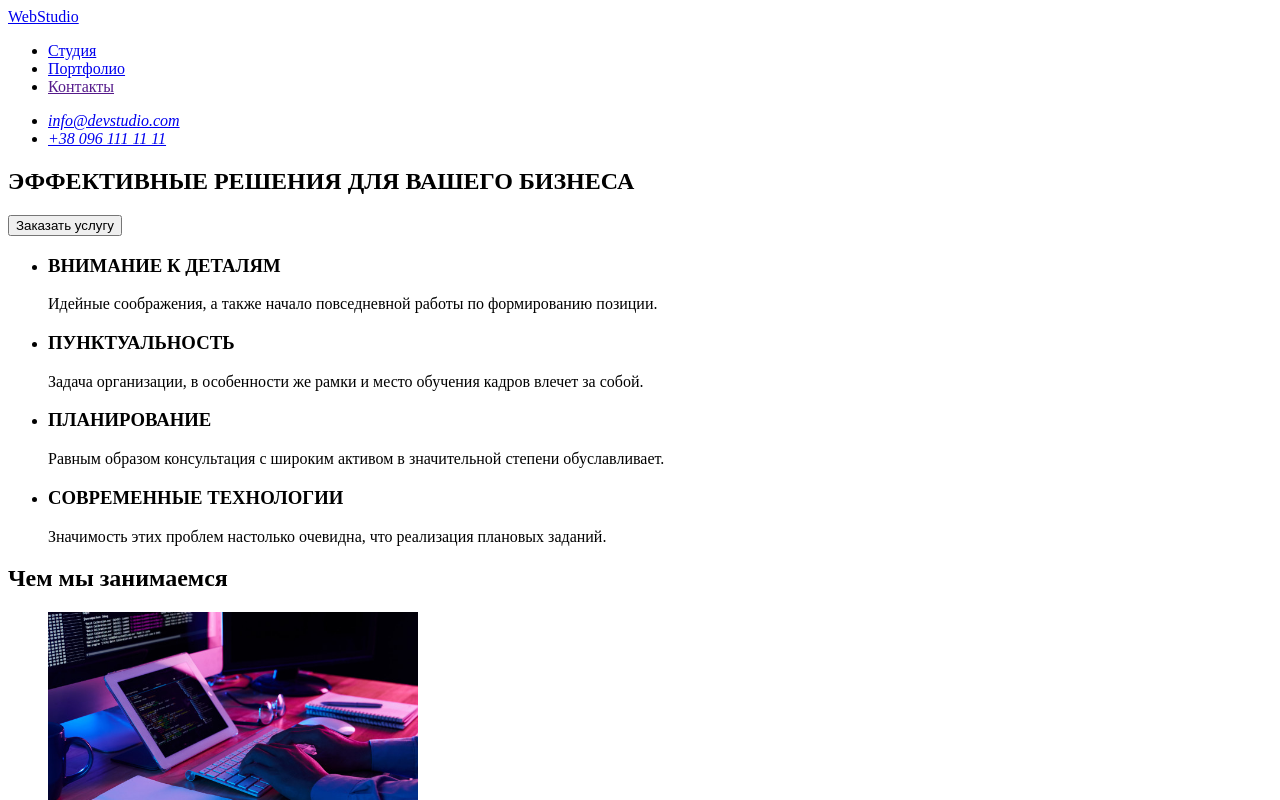
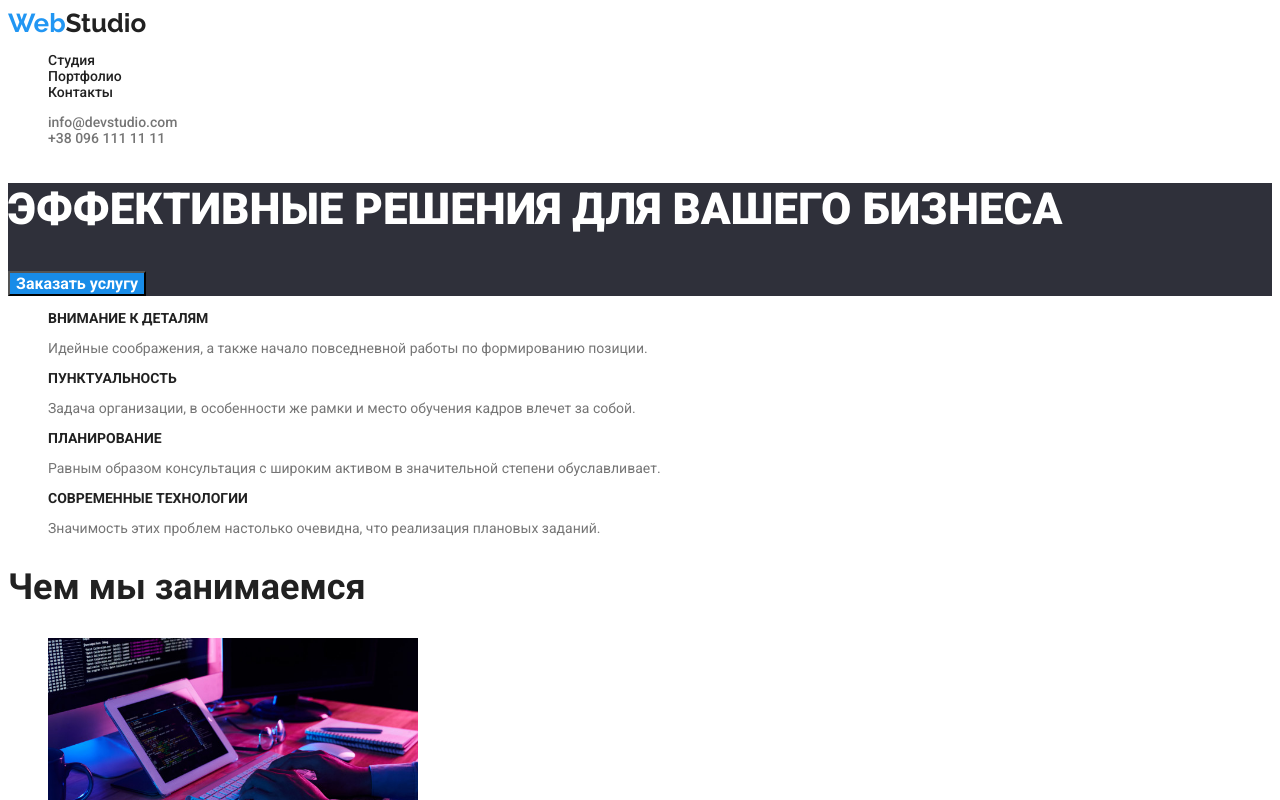
Before and after one commit to patsyuck/goit-markup-homework-02, a plain HTML site: page index.html in a window 1280 px wide. Shown: the top 800 px of the page. Drawn offline with Linux system fonts and the light colour scheme.

Commit message:
Додано оформлення тексту (шрифт і колір)

```diff
--- a/css/styles.css
+++ b/css/styles.css
@@ -0,0 +1,106 @@
+body {
+    font-family: 'Roboto', sans-serif;
+    font-weight: 400;
+    font-size: 14px;
+    color: #757575;
+}
+
+a {
+    text-decoration: none;
+}
+
+ul {
+    list-style-type: none;
+}
+
+header {
+    font-weight: 500;
+}
+
+footer, .section-main {
+    background-color: #2F303A;
+}
+
+.logo {
+    font-family: 'Raleway', sans-serif;
+    font-weight: 700;
+    font-size: 26px;
+    color: #2196F3;
+}
+
+.logo-header {
+    color: #212121;
+}
+
+.logo-footer {
+    color: #FFFFFF;
+}
+
+.nav {
+    color: #212121;
+}
+
+.contact-header {
+    color: #757575;
+}
+
+.contact-footer {
+    color: rgba(255, 255, 255, 0.6);
+}
+
+.address {
+    color: #FFFFFF;
+    font-style: normal;
+}
+
+.button-main {
+    font-family: 'Roboto', sans-serif;
+    font-weight: 700;
+    font-size: 16px;
+    color: #FFFFFF;
+    background-color: #188CE8;
+}
+
+.buttons {
+    font-family: 'Roboto', sans-serif;
+    font-weight: 500;
+    font-size: 16px;
+    color: #212121;
+    background-color: #F5F4FA;
+}
+
+.desc {
+    font-size: 16px;
+}
+
+.header-main {
+    font-weight: 900;
+    font-size: 44px;
+    color: #FFFFFF;
+    text-transform: uppercase;
+}
+
+.header-project {
+    font-weight: 700;
+    font-size: 18px;
+    color: #212121;
+}
+
+.header-section {
+    font-weight: 700;
+    font-size: 36px;
+    color: #212121;
+}
+
+.header-feature {
+    font-weight: 700;
+    font-size: 14px;
+    color: #212121;
+    text-transform: uppercase;
+}
+
+.header-name {
+    font-weight: 500;
+    font-size: 16px;
+    color: #212121;
+}
--- a/index.html
+++ b/index.html
@@ -3,56 +3,58 @@
 <head>
     <meta charset="UTF-8">
     <meta name="viewport" content="width=device-width, initial-scale=1.0">
+    <link href="https://fonts.googleapis.com/css2?family=Oleo+Script&family=Raleway:wght@700&family=Roboto:wght@400;500;700;900&display=swap" rel="stylesheet">
+    <link rel="stylesheet" href="./css/styles.css" />
     <title>Студия</title>
 </head>
 
 <body>
     <header>
-        <a href="./index.html" lang="en">WebStudio</a>
+        <a class="logo" href="./index.html" lang="en">Web<span class="logo-header">Studio</span></a>
         <nav>
             <ul>
-                <li><a href="./index.html">Студия</a></li>
-                <li><a href="./portfolio.html">Портфолио</a></li>
-                <li><a href="">Контакты</a></li>
+                <li><a class="nav" href="./index.html">Студия</a></li>
+                <li><a class="nav" href="./portfolio.html">Портфолио</a></li>
+                <li><a class="nav" href="">Контакты</a></li>
             </ul>
         </nav>
-        <address>
+        <address class="address">
             <ul>
-                <li><a href="mailto:info@devstudio.com">info@devstudio.com</a></li>
-                <li><a href="tel:+380961111111">+38 096 111 11 11</a></li>
+                <li><a class="contact-header" href="mailto:info@devstudio.com">info@devstudio.com</a></li>
+                <li><a class="contact-header" href="tel:+380961111111">+38 096 111 11 11</a></li>
             </ul>
         </address>
     </header>
 
     <main>
-        <section>
-            <h1>ЭФФЕКТИВНЫЕ РЕШЕНИЯ ДЛЯ ВАШЕГО БИЗНЕСА</h1>
-            <button type="button">Заказать услугу</button>
+        <section class="section-main">
+            <h1 class="header-main">Эффективные решения для вашего бизнеса</h1>
+            <button class="button-main" type="button">Заказать услугу</button>
         </section>
 
         <section>
             <ul>
                 <li>
-                    <h3>ВНИМАНИЕ К ДЕТАЛЯМ</h3>
+                    <h3 class="header-feature">Внимание к деталям</h3>
                     <p>Идейные соображения, а также начало повседневной работы по формированию позиции.</p>
                 </li>
                 <li>
-                    <h3>ПУНКТУАЛЬНОСТЬ</h3>
+                    <h3 class="header-feature">Пунктуальность</h3>
                     <p>Задача организации, в особенности же рамки и место обучения кадров влечет за собой.</p>
                 </li>
                 <li>
-                    <h3>ПЛАНИРОВАНИЕ</h3>
+                    <h3 class="header-feature">Планирование</h3>
                     <p>Равным образом консультация с широким активом в значительной степени обуславливает.</p>
                 </li>
                 <li>
-                    <h3>СОВРЕМЕННЫЕ ТЕХНОЛОГИИ</h3>
+                    <h3 class="header-feature">Современные технологии</h3>
                     <p>Значимость этих проблем настолько очевидна, что реализация плановых заданий.</p>
                 </li>
             </ul>
         </section>
 
         <section>
-            <h2>Чем мы занимаемся</h2>
+            <h2 class="header-section">Чем мы занимаемся</h2>
             <ul>
                 <li>
                     <img src="./images/programer-working.jpg" width="370" alt="Написание программного кода" />
@@ -66,27 +68,27 @@
             </ul>
         </section>
 
-        <section>
-            <h2>Наша команда</h2>
+        <section class="desc">
+            <h2 class="header-section">Наша команда</h2>
             <ul>
                 <li>
                     <img src="./images/ihor.jpg" width="270" alt="фото Игоря Демьяненко" />
-                    <h3>Игорь Демьяненко</h3>
+                    <h3 class="header-name">Игорь Демьяненко</h3>
                     <p lang="en">Product Designer</p>
                 </li>
                 <li>
                     <img src="./images/olha.jpg" width="270" alt="фото Ольги Репиной" />
-                    <h3>Ольга Репина</h3>
+                    <h3 class="header-name">Ольга Репина</h3>
                     <p lang="en">Frontend Developer</p>
                 </li>
                 <li>
                     <img src="./images/mykhola.jpg" width="270" alt="фото Николая Тарасова" />
-                    <h3>Николай Тарасов</h3>
+                    <h3 class="header-name">Николай Тарасов</h3>
                     <p lang="en">Marketing</p>
                 </li>
                 <li>
                     <img src="./images/mykhaylo.jpg" width="270" alt="фото Михаила Ермакова" />
-                    <h3>Михаил Ермаков</h3>
+                    <h3 class="header-name">Михаил Ермаков</h3>
                     <p lang="en">UI Designer</p>
                 </li>
             </ul>
@@ -94,12 +96,12 @@
     </main>
 
     <footer>
-        <a href="./index.html" lang="en">WebStudio</a>
-        <address>
+        <a class="logo" href="./index.html" lang="en">Web<span class="logo-footer">Studio</span></a>
+        <address class="address">
             г. Киев, пр-т Леси Украинки, 26
             <ul>
-                <li><a href="mailto:info@devstudio.com">info@devstudio.com</a></li>
-                <li><a href="tel:+380961111111">+38 096 111 11 11</a></li>
+                <li><a class="contact-footer" href="mailto:info@devstudio.com">info@devstudio.com</a></li>
+                <li><a class="contact-footer" href="tel:+380961111111">+38 096 111 11 11</a></li>
             </ul>
         </address>
     </footer>
```
Also changed, not shown: portfolio.html (+29 -27 lines).
